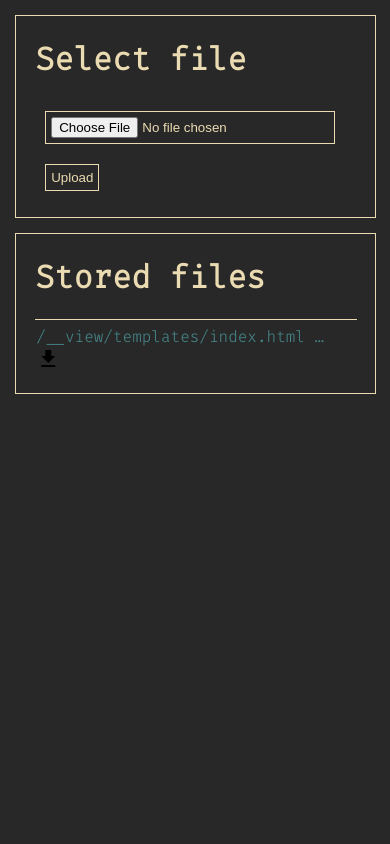
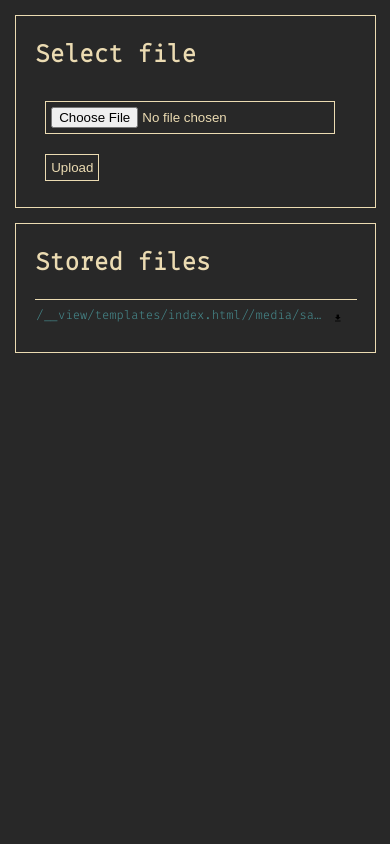
Before and after one commit to ChiefWakaWaka/FileServer, a Flask app: template templates/index.html in a window 390 px wide. Run offline with Flask 2, Linux system fonts and the light colour scheme; the template is opened without the code that fills it: most values are stand-ins (such as "Sample title", 1, 10 or a date in 2020).

Commit message:
Font scaling fits on mobile device screen

```diff
--- a/static/main.css
+++ b/static/main.css
@@ -70,6 +70,9 @@
 .material-icons { font-size: 24px; }
 
 @media (max-width: 1250px){
+    body {
+        font-size-adjust: 0.4;
+    }
     .flex-container {
         flex-direction: column;
     }
```
